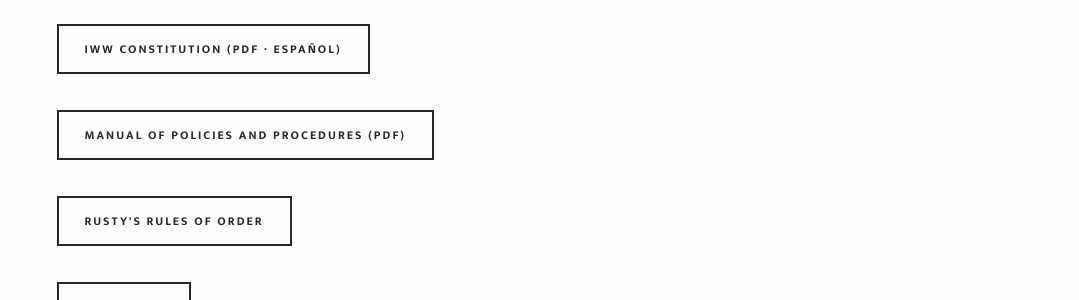
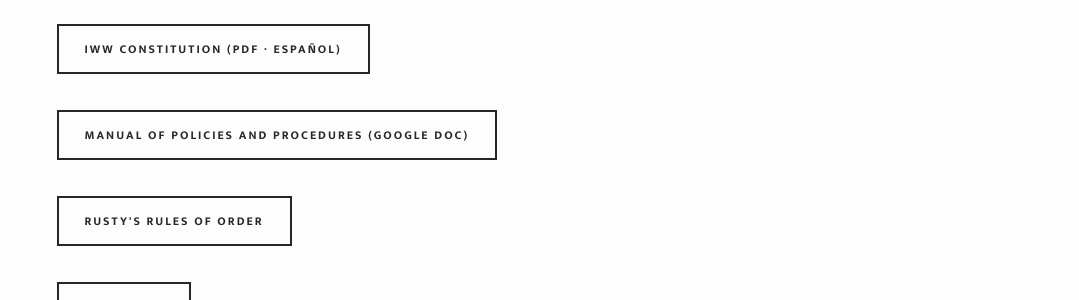
Before and after one commit to IWW-NYC-GMB/iww.nyc, a Jekyll site: the page built from resources.html, in a window 1280 px wide and 900 px high, scrolled down 926 px. Shown: the part 135-435 px from the top of the window, without its empty margins (201-1280 px from the left). Built offline with Jekyll 4.4.1, drawn with Linux system fonts in a browser that asks for light colours; some web fonts are replaced.

Commit message:
Update resources.html

```diff
--- a/resources.html
+++ b/resources.html
@@ -7,15 +7,15 @@
 <h2>General</h2>
 <a href="{{ site.baseurl }}/bylaws"><button class="small" style="margin: 12px 15px 24px 0;" ontouchstart="">NYC GMB Bylaws</button></a><br>
 <a href="{{ site.baseurl }}/safer-space"><button class="small" style="margin: 12px 15px 24px 0;" ontouchstart="">IWW Safer Space Policy</button></a><br>
-<a href="https://www.iww.org/PDF/Constitutions/CurrentIWWConstitution.pdf"><button class="small" style="margin: 12px 15px 24px 0;" ontouchstart="">IWW Constitution (PDF)</button></a><br>
-<a href="https://www.iww.org/PDF/Spanish/IWWConstitution2013esp.pdf" hreflang="es"><button class="small" style="margin: 12px 15px 24px 0;" ontouchstart="">IWW Constitution (PDF · Español)</button></a><br>
-<a href="https://www.iww.org/PDF/Official/MPP.pdf"><button class="small" style="margin: 12px 15px 24px 0;" ontouchstart="">Manual of Policies and Procedures (PDF)</button></a><br>
+<a href="https://iww.org/constitution"><button class="small" style="margin: 12px 15px 24px 0;" ontouchstart="">IWW Constitution (PDF)</button></a><br>
+<a href="https://iww.org/assets/iww-constitution-es.pdf" hreflang="es"><button class="small" style="margin: 12px 15px 24px 0;" ontouchstart="">IWW Constitution (PDF · Español)</button></a><br>
+<a href="https://iww.org/mpp"><button class="small" style="margin: 12px 15px 24px 0;" ontouchstart="">Manual of Policies and Procedures (Google Doc)</button></a><br>
 <a href="{{ site.baseurl }}/rustys"><button class="small" style="margin: 12px 15px 24px 0;" ontouchstart="">Rusty's Rules of Order</button></a><br>
 <a href="https://store.iww.org"><button class="small" style="margin: 12px 15px 24px 0;" ontouchstart="">IWW Store</button></a><br>
 <a href="{{ site.baseurl }}/forum"><button class="small" style="margin: 12px 15px 24px 0;" ontouchstart="">IWW Forum</button></a><br>
 <a href="https://education.iww.org"><button class="small" style="margin: 12px 15px 24px 0;" ontouchstart="">IWW Education Department</button></a><br>
 <a href="https://ecology.iww.org"><button class="small" style="margin: 12px 15px 24px 0;" ontouchstart="">IWW Environmental Unionism Caucus</button></a><br>
-<a href="https://iww.org/projects/gec/iww-sato-fund"><button class="small" style="margin: 12px 15px 24px 0;" ontouchstart="">Sato Fund</button></a><br><br>
+<a href="https://iww.org/sato"><button class="small" style="margin: 12px 15px 24px 0;" ontouchstart="">Sato Fund</button></a><br><br>
 <h2>Publications & Literature</h2>
 <a href="https://industrialworker.org"><button class="small" style="margin: 12px 15px 24px 0;" ontouchstart="">Industrial Worker</button></a><br>
 <a href="https://iwwsolidaridad.org"><button class="small" style="margin: 12px 15px 24px 0;" ontouchstart="">Solidaridad</button></a><br>
@@ -42,12 +42,12 @@
 <a href="{{ site.baseurl }}/assets/pdf/IWW-NYC-Feminist-History-Insert.pdf"><button class="small" style="margin: 12px 15px 24px 0;" ontouchstart="">IWW NYC Feminist History Insert (PDF)</button></a><br>
 <a href="{{ site.baseurl }}/assets/iww-nyc-graphics-pack.zip"><button class="small" style="margin: 12px 15px 24px 0;" ontouchstart="">IWW NYC Graphics Pack (ZIP)</button></a><br><br>
 <h2>Delegates</h2>
-<a href="https://www.iww.org/PDF/Official/DelegateManual.pdf"><button class="small" style="margin: 12px 15px 24px 0;" ontouchstart="">Delegate Manual (PDF)</button></a><br>
-<a href="https://iww.org/PDF/Forms/2017DelegateReportFormEFillable.pdf"><button class="small" style="margin: 12px 15px 24px 0;" ontouchstart="">Delegate Report (PDF)</button></a><br>
-<a href="https://www.iww.org/PDF/Forms/MemberTrifold.pdf"><button class="small" style="margin: 12px 15px 24px 0;" ontouchstart="">Membership Application (PDF)</button></a><br>
-<a href="https://www.iww.org/PDF/suppliesform.pdf"><button class="small" style="margin: 12px 15px 24px 0;" ontouchstart="">Delegate Supplies Request (PDF)</button></a><br>
-<a href="https://www.iww.org/PDF/Forms/ApplicationforDelegateCredentials.pdf"><button class="small" style="margin: 12px 15px 24px 0;" ontouchstart="">Application for Delegate Credentials (PDF)</button></a><br>
-<a href="https://www.iww.org/PDF/Forms/ClearanceForm.pdf"><button class="small" style="margin: 12px 15px 24px 0;" ontouchstart="">Delegate Clearance Form (PDF)</button></a><br><br>
+<a href="https://iww.org/assets/iww-delegate-manual.pdf"><button class="small" style="margin: 12px 15px 24px 0;" ontouchstart="">Delegate Manual (PDF)</button></a><br>
+<a href="https://iww.org/assets/iww-delegate-report.pdf"><button class="small" style="margin: 12px 15px 24px 0;" ontouchstart="">Delegate Report (PDF)</button></a><br>
+<a href="https://iww.org/assets/iww-membership-application.pdf"><button class="small" style="margin: 12px 15px 24px 0;" ontouchstart="">Membership Application (PDF)</button></a><br>
+<a href="https://iww.org/assets/iww-delegate-supplies-request.pdf"><button class="small" style="margin: 12px 15px 24px 0;" ontouchstart="">Delegate Supplies Request (PDF)</button></a><br>
+<a href="https://iww.org/assets/iww-delegate-credentials-application.pdf"><button class="small" style="margin: 12px 15px 24px 0;" ontouchstart="">Application for Delegate Credentials (PDF)</button></a><br>
+<a href="https://iww.org/assets/iww-delegate-clearence.pdf"><button class="small" style="margin: 12px 15px 24px 0;" ontouchstart="">Delegate Clearance Form (PDF)</button></a><br><br>
 <h2>Officers</h2>
-<a href="https://www.iww.org/PDF/Forms/BSTReportForm2020Fillable.pdf"><button class="small" style="margin: 12px 15px 24px 0;" ontouchstart="">BST Report (PDF)</button></a><br>
-<a href="https://www.iww.org/PDF/Forms/branchcharterapplication.pdf"><button class="small" style="margin: 12px 15px 24px 0;" ontouchstart="">Branch Charter Application (PDF)</button></a>
+<a href="https://iww.org/assets/iww-bst-report.pdf"><button class="small" style="margin: 12px 15px 24px 0;" ontouchstart="">BST Report (PDF)</button></a><br>
+<a href="https://iww.org/assets/iww-branch-charter-application.pdf"><button class="small" style="margin: 12px 15px 24px 0;" ontouchstart="">Branch Charter Application (PDF)</button></a>
```
